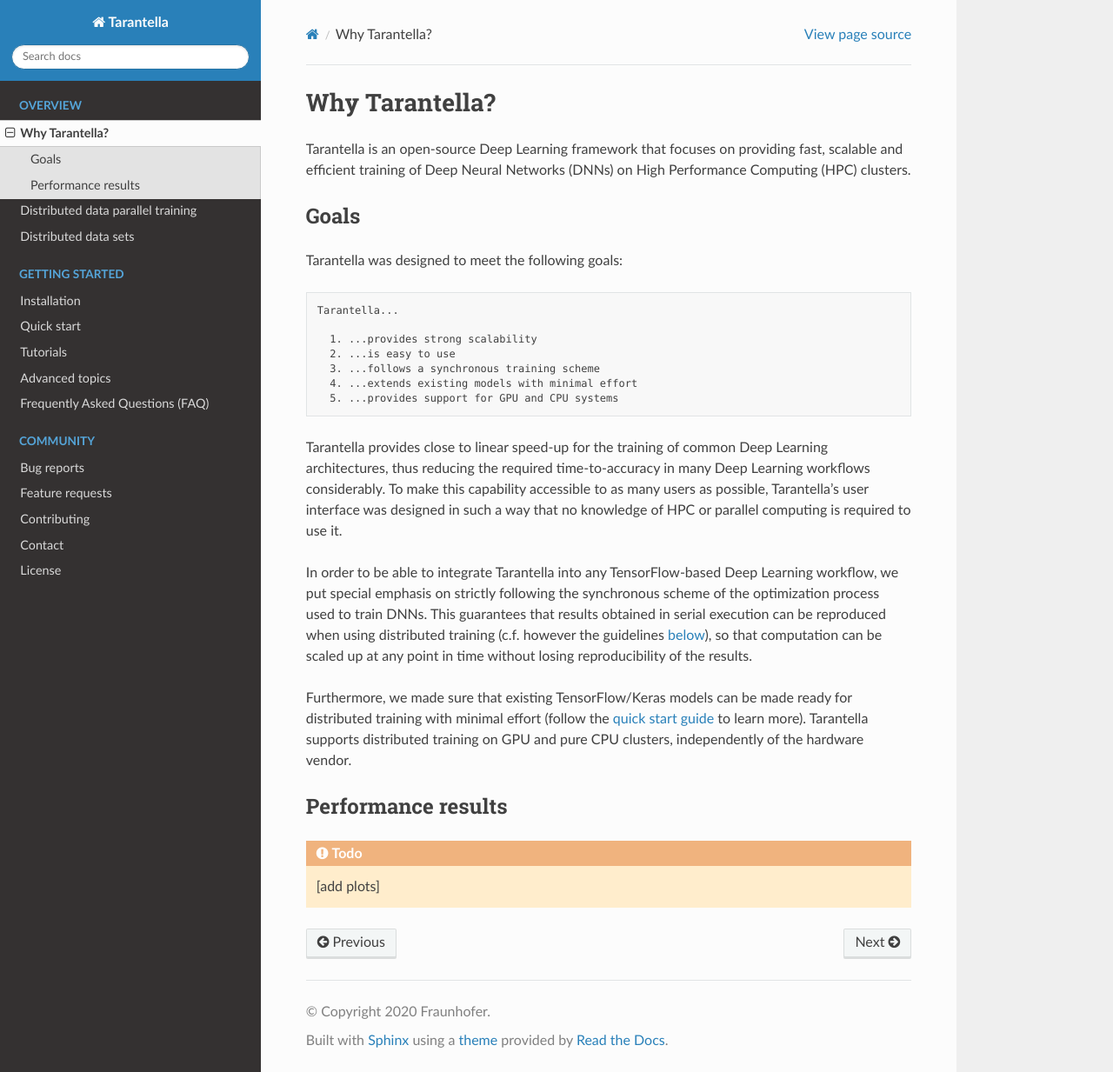
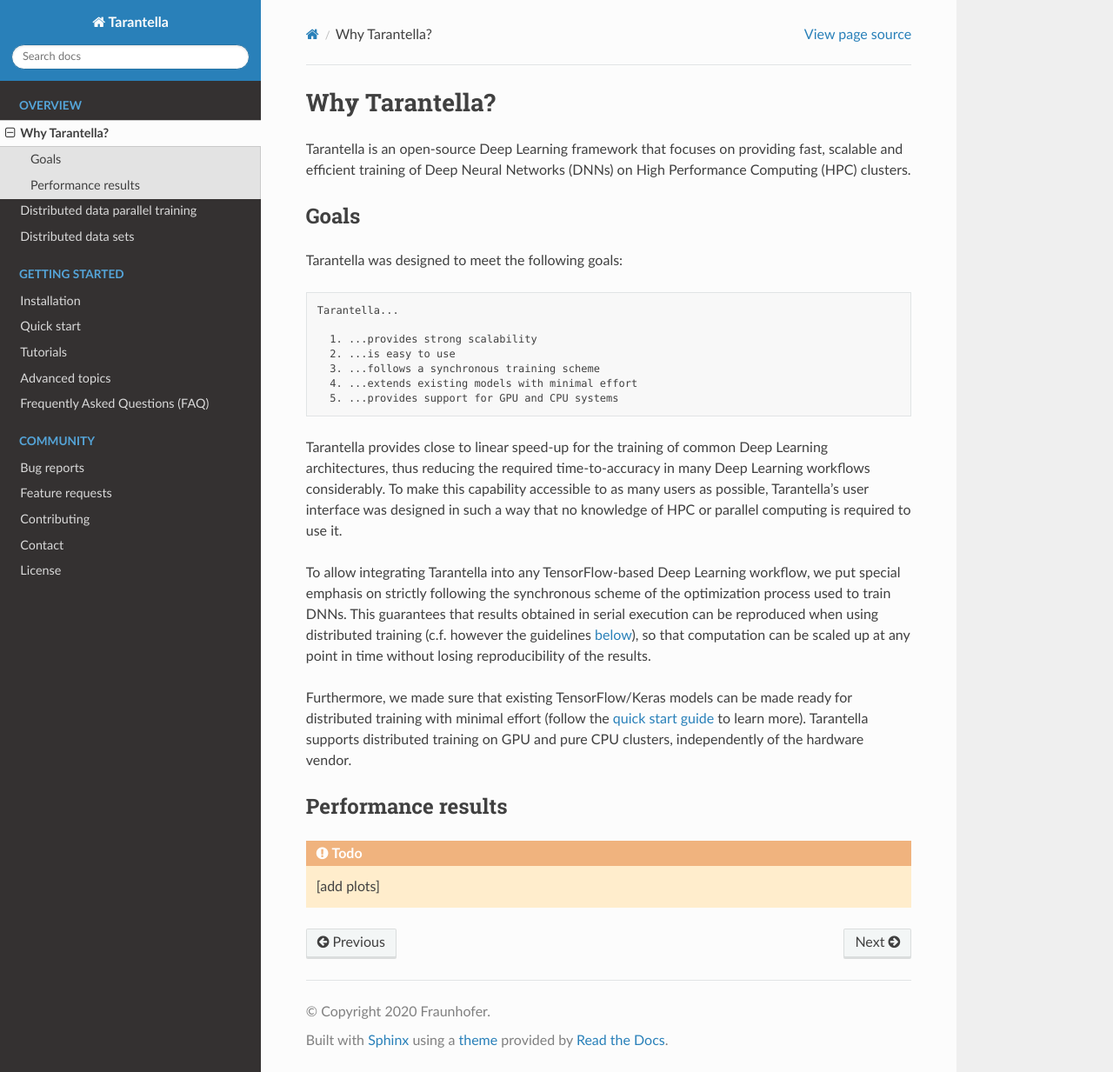
Before and after one commit to cc-hpc-itwm/tarantella, a Sphinx documentation site: the page built from docs/source/why_tarantella.rst, in a window 1280 px wide and 1233 px high. Shown: the whole window at 87% size. Built offline with Sphinx 7.4.7 and the Read the Docs theme 2.0.0, drawn with Linux system fonts in a browser that asks for light colours.

Commit message:
docs: Reformulation in `why_tarantella`

```diff
--- a/docs/source/why_tarantella.rst
+++ b/docs/source/why_tarantella.rst
@@ -25,7 +25,7 @@
 was designed in such a way that no knowledge of HPC or parallel computing is required
 to use it.
 
-In order to be able to integrate Tarantella into any TensorFlow-based Deep Learning workflow,
+To allow integrating Tarantella into any TensorFlow-based Deep Learning workflow,
 we put special emphasis on strictly following the synchronous scheme of the optimization process
 used to train DNNs. This guarantees that results obtained in serial execution can be
 reproduced when using distributed training
```
